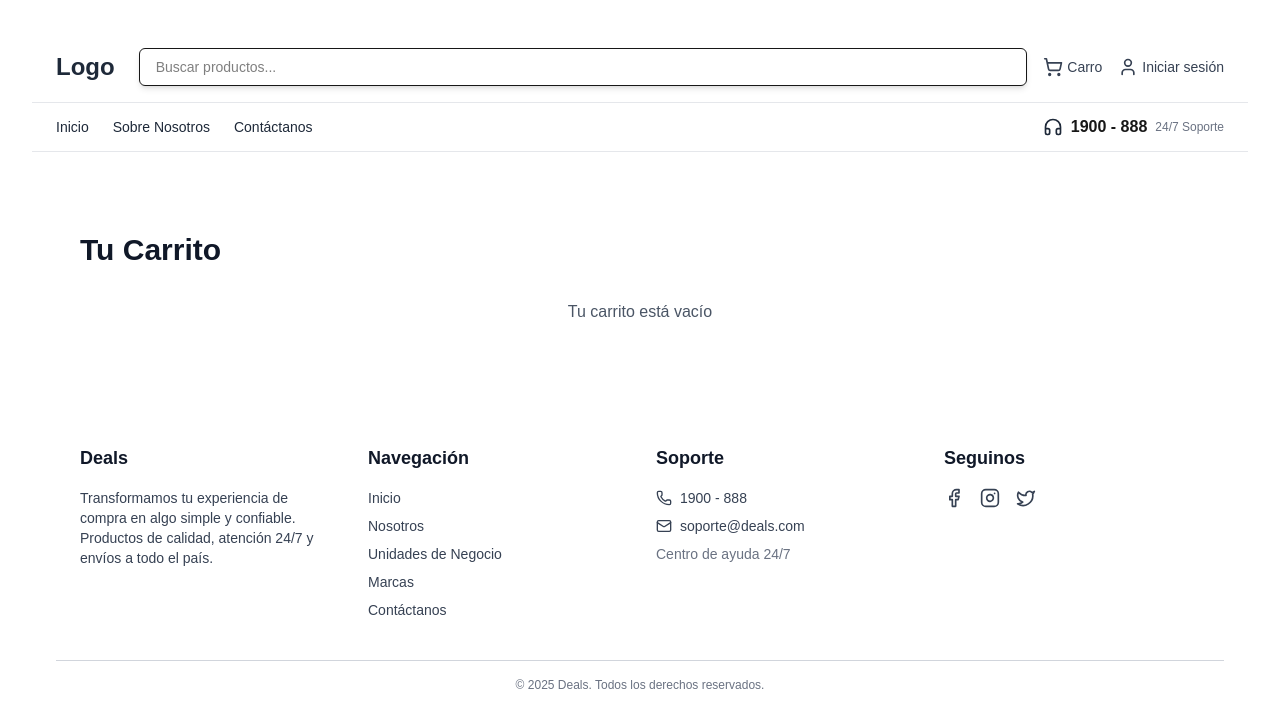
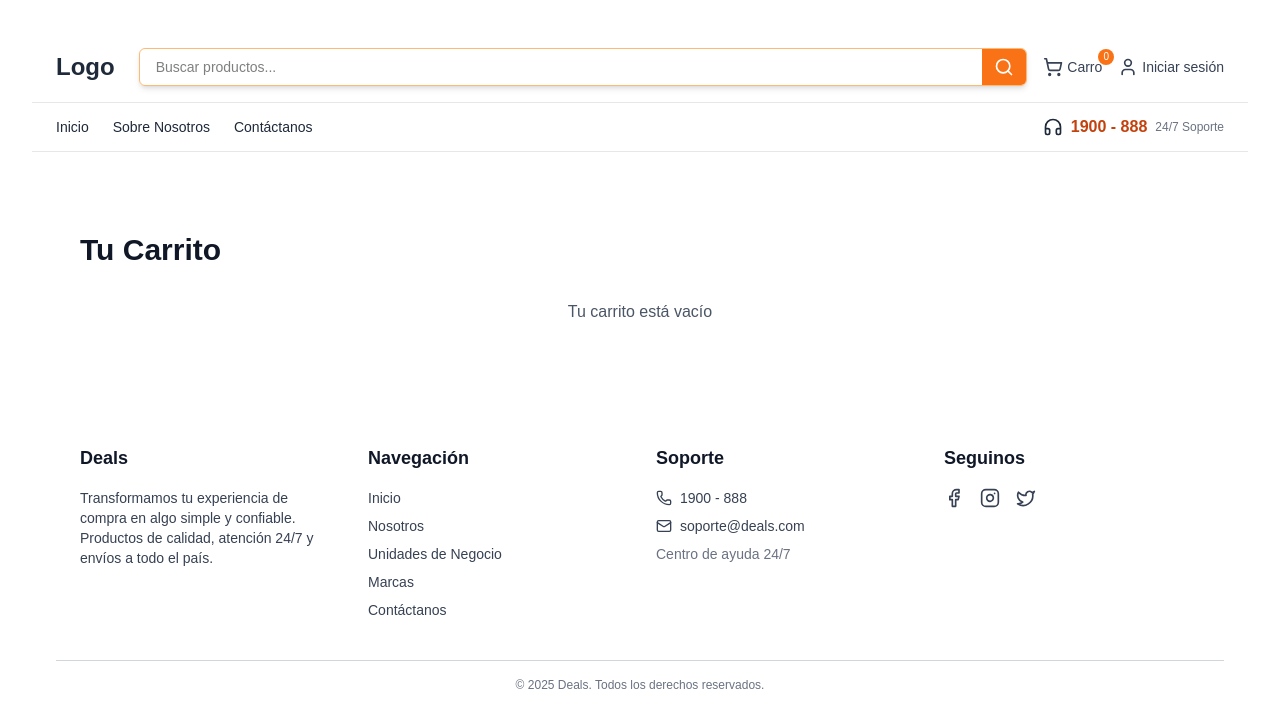
Before and after one commit to franmartos11/ecommerce-omega-soluciones, a Next.js app in the folder ecommerce-omega/: page /Cart in a window 1280 px wide. Shown: the top 728 px of the page. Built offline with nearby package versions, Linux system fonts and the light colour scheme.

Commit message:
fix tailwind && css

```diff
--- a/ecommerce-omega/package.json
+++ b/ecommerce-omega/package.json
@@ -28,7 +28,7 @@
   },
   "devDependencies": {
     "@eslint/eslintrc": "^3",
-    "@tailwindcss/postcss": "^4",
+    "@tailwindcss/postcss": "^4.1.6",
     "@types/node": "^20",
     "@types/nodemailer": "^6.4.17",
     "@types/react": "^19",
@@ -36,7 +36,7 @@
     "@types/react-scroll": "^1.8.10",
     "eslint": "^9",
     "eslint-config-next": "15.2.4",
-    "tailwindcss": "^4",
+    "tailwindcss": "^4.1.6",
     "typescript": "^5"
   }
 }
--- a/ecommerce-omega/src/app/Components/NavigationBar/NavBar.tsx
+++ b/ecommerce-omega/src/app/Components/NavigationBar/NavBar.tsx
@@ -154,7 +154,7 @@ export default function Navbar() {
           </nav>
           <div className="flex items-center gap-2 text-text2 font-semibold text-sm">
             <Headphones className="w-5 h-5 text-gray-800" />
-            <span className="text-base">1900 - 888</span>
+            <span className="text-base text-text2">1900 - 888</span>
             <span className="text-xs text-gray-500 font-normal">24/7 Soporte</span>
           </div>
         </div>
--- a/ecommerce-omega/src/app/api/theme/route.ts
+++ b/ecommerce-omega/src/app/api/theme/route.ts
@@ -2,12 +2,12 @@
 import { NextResponse } from 'next/server';
 
 const theme = {
-  bg1:     '#F3F4F6',
-  bg2:     '#111827',
-  text1:   '#1F2937',
-  text2:   '#E5E7EB',
+  bg1:     '#F97316',
+  bg2:     '#C2410C',
+  text1:   '#F97316',
+  text2:   '#C2410C',
   border:  '#FDBA74',
-  border2: '#FB923C',
+  border2: '#FED7AA',
 };
 
 export async function GET() {
--- a/ecommerce-omega/src/app/globals.css
+++ b/ecommerce-omega/src/app/globals.css
@@ -1,4 +1,6 @@
+@config ".././././/./../tailwind.config.js";
 @import "tailwindcss";
+
 
 :root {
   --color-bg1:    #F97316;
@@ -7,8 +9,7 @@
   --color-text2:  #C2410C;
   --color-border: #FDBA74;
   --color-border2: #FED7AA;
-  --background: #ffffff;
-  --foreground: #171717;
+
 }
 
 @media (prefers-color-scheme: dark) {
--- a/ecommerce-omega/src/app/page.tsx
+++ b/ecommerce-omega/src/app/page.tsx
@@ -249,7 +249,7 @@ export default function Home() {
     },
   ];
   return (
-      <div className="bg-bg1 min-h-screen p-8 pb-0 font-[family-name:var(--font-geist-sans)]">
+      <div className="bg-white min-h-screen p-8 pb-0 font-[family-name:var(--font-geist-sans)]">
         <Navbar />
         <main className="flex flex-col pt-4 gap-8">
           <ProductListSection
```
Also changed, not shown: 1 other file (tests, documents, lock files or other folders).
